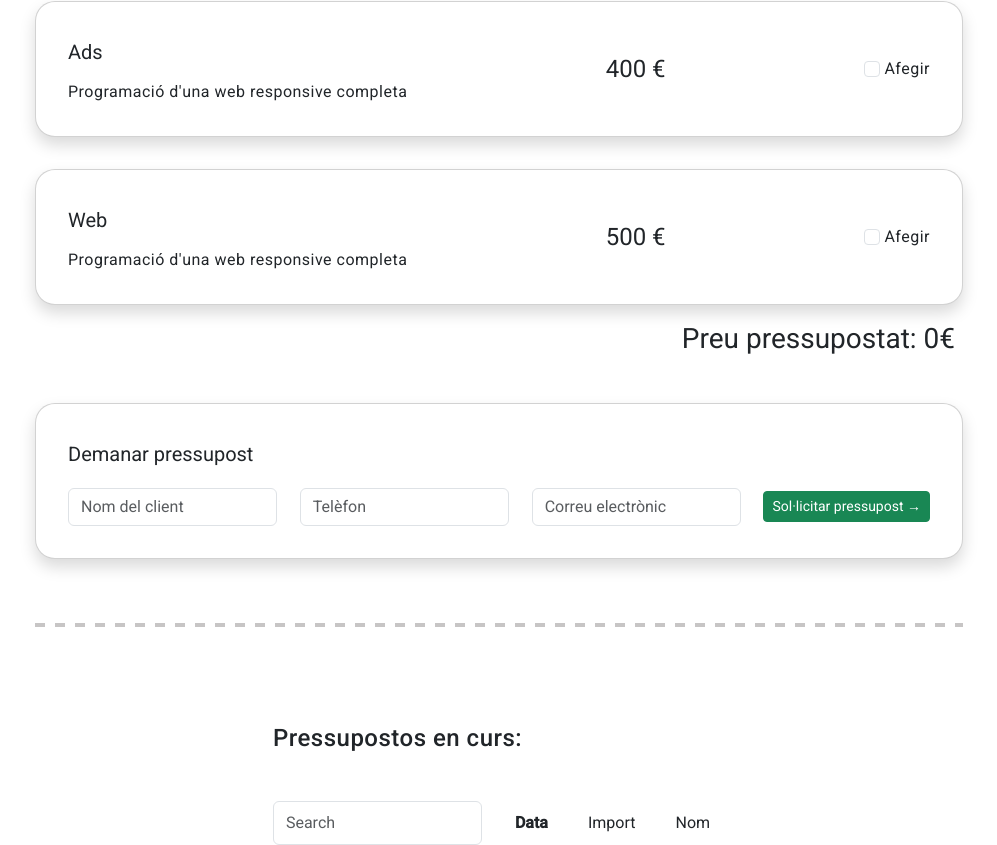
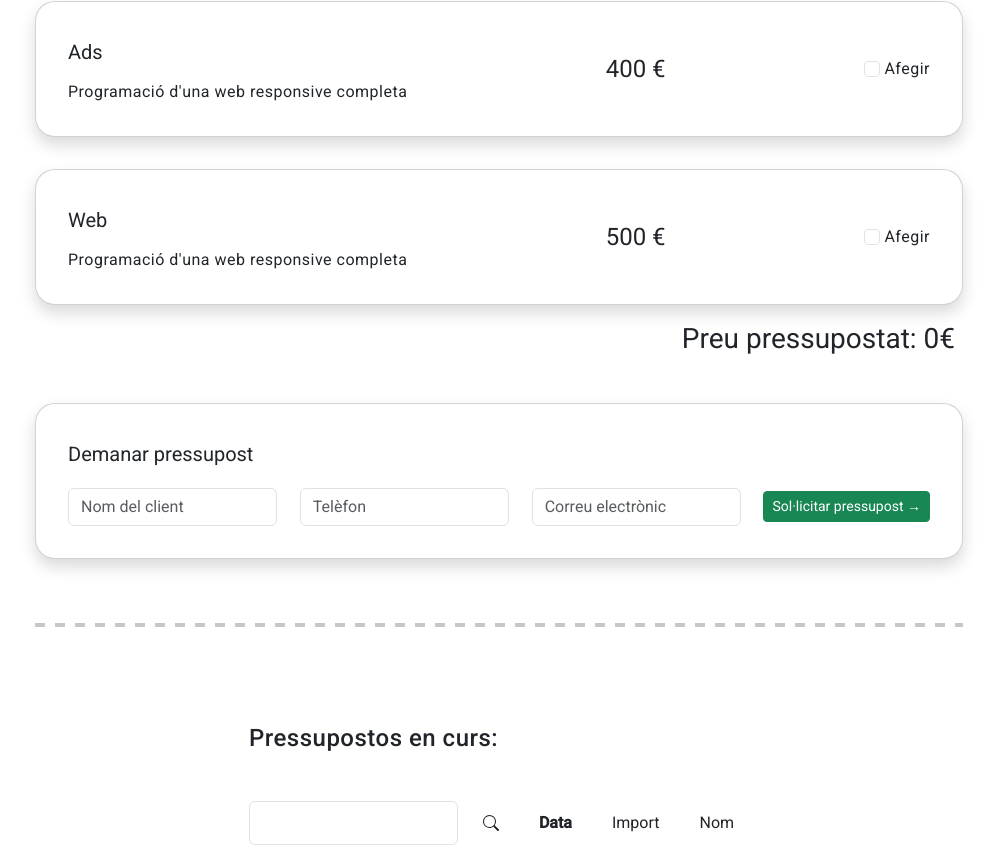
Before and after one commit to Miramar777/SPRINT6BUDGETDAMIRA, an Angular app: page / in a window 1280 px wide. Shown: the part 472-1317 px from the top of the page, without its empty margins (141-1138 px from the left). Built offline with nearby package versions, Linux system fonts and the light colour scheme.

Commit message:
Search filter add

```diff
--- a/package.json
+++ b/package.json
@@ -24,6 +24,7 @@
     "@angular/router": "^18.0.0",
     "@angular/ssr": "^18.0.5",
     "bootstrap": "^5.3.3",
+    "bootstrap-icons": "^1.11.3",
     "express": "^4.18.2",
     "rxjs": "~7.8.0",
     "tslib": "^2.3.0",
--- a/src/app/budgets-list/budgets-list.component.html
+++ b/src/app/budgets-list/budgets-list.component.html
@@ -8,8 +8,11 @@
 
   <div class="row">
     <div class="button-group justify-content-end">
+     <input [(ngModel)]="searchTerm" class="form-control" type="search" placeholder="" aria-label="Search">
+     <button class="btn" (click)="onSearchChange()"><i class="bi bi-search"></i><svg xmlns="http://www.w3.org/2000/svg" width="16" height="16" fill="currentColor" class="bi bi-search" viewBox="0 0 16 16">
+      <path d="M11.742 10.344a6.5 6.5 0 1 0-1.397 1.398h-.001q.044.06.098.115l3.85 3.85a1 1 0 0 0 1.415-1.414l-3.85-3.85a1 1 0 0 0-.115-.1zM12 6.5a5.5 5.5 0 1 1-11 0 5.5 5.5 0 0 1 11 0"/>
+    </svg></button>
 
-      <input class="form-control me-2" type="search" placeholder="Search" aria-label="Search">
      <button class="btn" [class.active]="sortCriteria === 'date'" (click)="sortByDate()">Data</button>
      <button class="btn" [class.active]="sortCriteria === 'cost'" (click)="sortByCost()">Import</button>
      <button class="btn" [class.active]="sortCriteria === 'name'" (click)="sortByName()">Nom</button>
```
Also changed, not shown: 1 other file (tests, documents, lock files or other folders).
